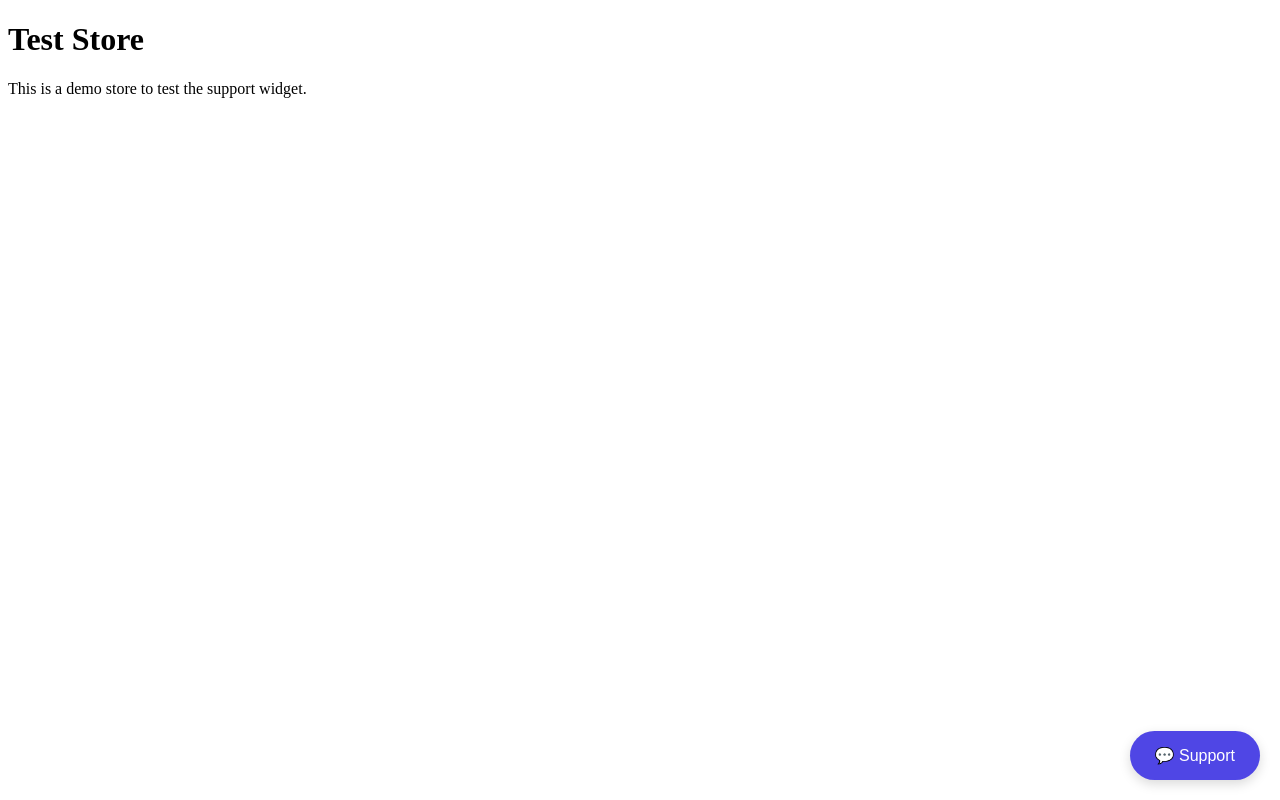
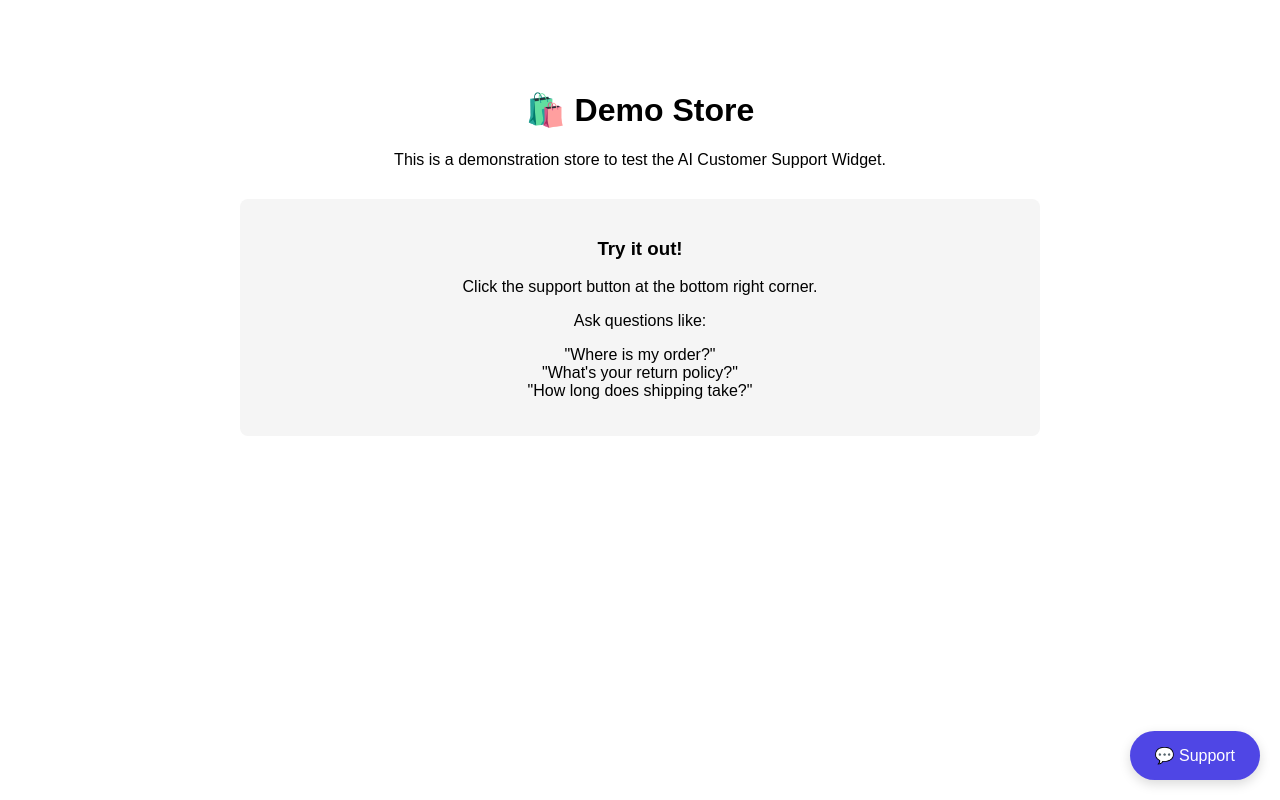
Before and after one commit to arafatanam/customer-support-agent, a plain HTML site: page frontend/index.html in a window 1280 px wide. Drawn offline with Linux system fonts and the light colour scheme.

Commit message:
Update index.html

```diff
--- a/frontend/index.html
+++ b/frontend/index.html
@@ -2,10 +2,36 @@
 <html>
 <head>
     <title>Test Support Widget</title>
+    <style>
+        body {
+            font-family: Arial, sans-serif;
+            max-width: 800px;
+            margin: 50px auto;
+            padding: 20px;
+            text-align: center;
+        }
+        .demo-info {
+            background: #f5f5f5;
+            padding: 20px;
+            border-radius: 8px;
+            margin-top: 30px;
+        }
+    </style>
 </head>
 <body>
-    <h1>Test Store</h1>
-    <p>This is a demo store to test the support widget.</p>
+    <h1>🛍️ Demo Store</h1>
+    <p>This is a demonstration store to test the AI Customer Support Widget.</p>
+
+    <div class="demo-info">
+        <h3>Try it out!</h3>
+        <p>Click the support button at the bottom right corner.</p>
+        <p>Ask questions like:</p>
+        <ul style="list-style: none; padding: 0;">
+            <li>"Where is my order?"</li>
+            <li>"What's your return policy?"</li>
+            <li>"How long does shipping take?"</li>
+        </ul>
+    </div>
 
     <script src="widget.js"></script>
 </body>
```
